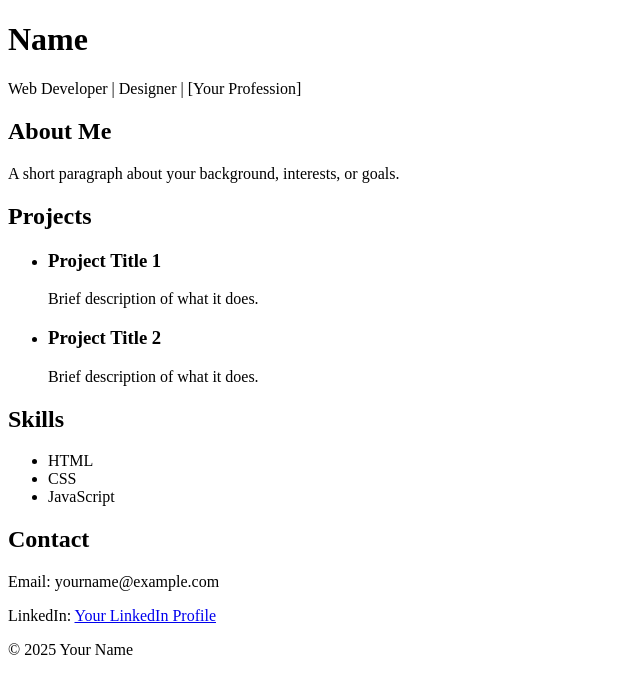
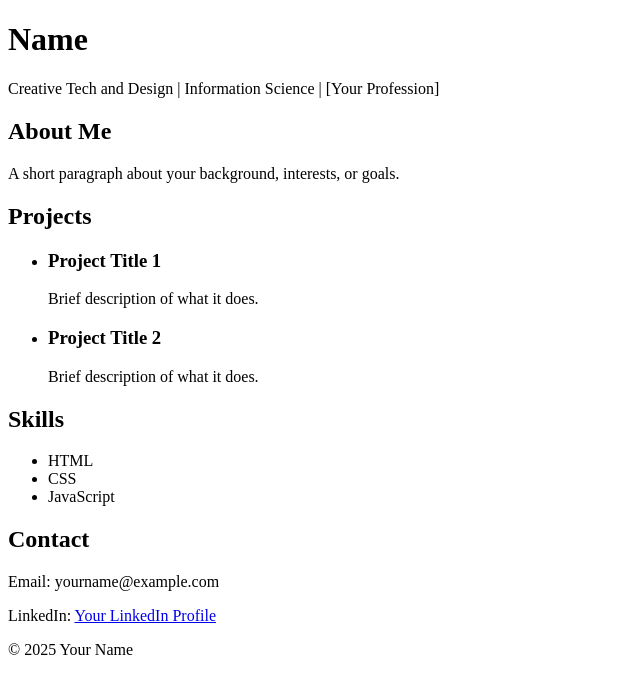
Before and after one commit to rhyswill0202/portfolio, a plain HTML site: page main.html in a window 1280 px wide. Shown: the whole page, without its empty margins (0-640 px from the left). Drawn offline with Linux system fonts and the light colour scheme.

Commit message:
Update main.html

```diff
--- a/main.html
+++ b/main.html
@@ -9,7 +9,7 @@
   <!-- Header / Intro -->
   <header>
     <h1>Name </h1>
-    <p>Web Developer | Designer | [Your Profession]</p>
+    <p> Creative Tech and Design | Information Science | [Your Profession]</p>
   </header>
 
   <!-- About Section -->
```
